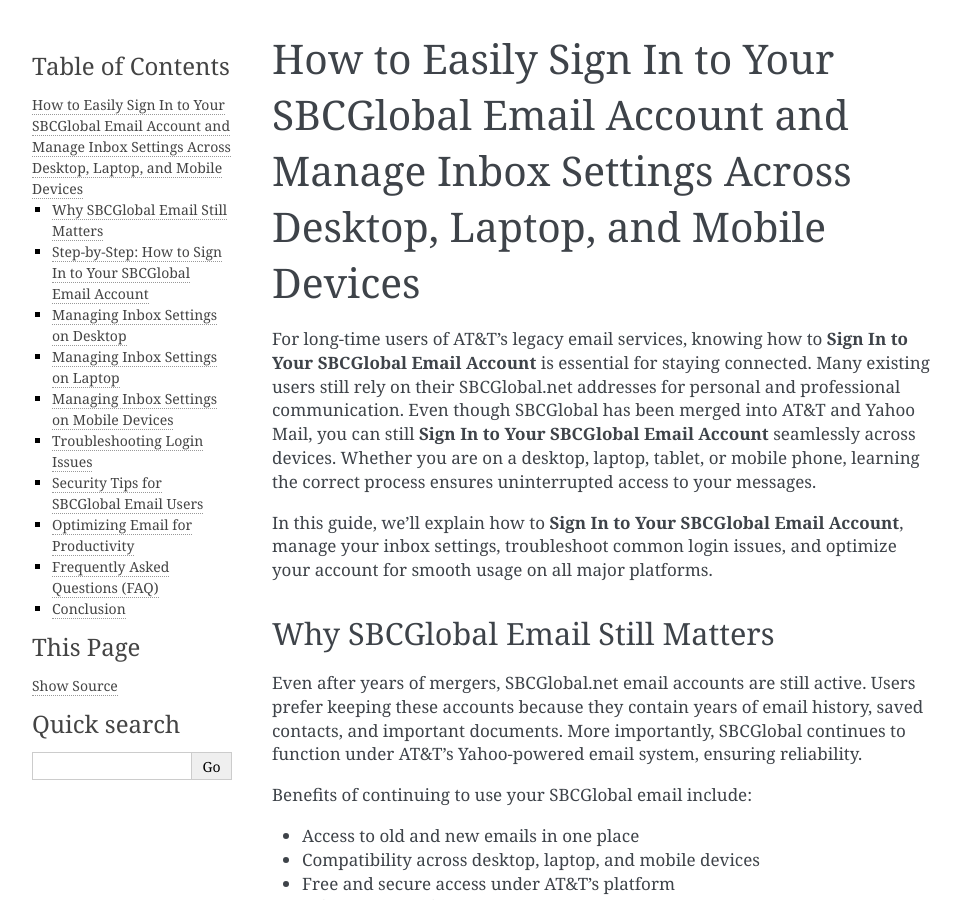
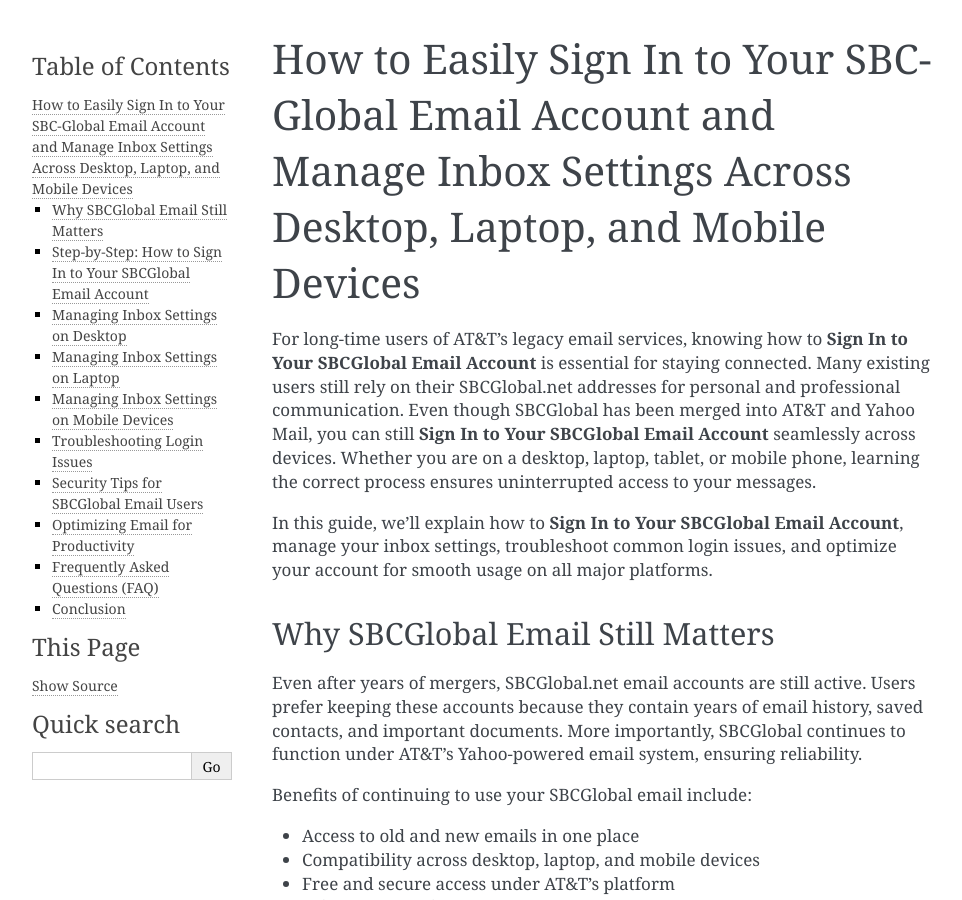
Before and after one commit to francesgaither/sbcbuzz, a Sphinx documentation site: the page built from docs/index.rst, in a window 1280 px wide and 900 px high. Shown: the whole window, without its empty margins (148-1110 px from the left). Built offline with Sphinx 7.4.7, drawn with Linux system fonts in a browser that asks for light colours.

Commit message:
Update index.rst

```diff
--- a/docs/index.rst
+++ b/docs/index.rst
@@ -1,4 +1,4 @@
-How to Easily Sign In to Your SBCGlobal Email Account and Manage Inbox Settings Across Desktop, Laptop, and Mobile Devices
+How to Easily Sign In to Your SBC-Global Email Account and Manage Inbox Settings Across Desktop, Laptop, and Mobile Devices
 ==============================================================================================
 
 For long-time users of AT&T’s legacy email services, knowing how to **Sign In to Your SBCGlobal Email Account** is essential for staying connected. Many existing users still rely on their SBCGlobal.net addresses for personal and professional communication. Even though SBCGlobal has been merged into AT&T and Yahoo Mail, you can still **Sign In to Your SBCGlobal Email Account** seamlessly across devices. Whether you are on a desktop, laptop, tablet, or mobile phone, learning the correct process ensures uninterrupted access to your messages.
@@ -114,4 +114,5 @@
 ----------
 Knowing how to **Sign In to Your SBCGlobal Email Account** ensures continued access to your important data, whether you’re on a desktop, laptop, or mobile. By configuring inbox settings, securing your account, and troubleshooting common issues, you can keep your SBCGlobal email functioning smoothly for years to come.
 
+
 With the right steps, managing an older account is simple, safe, and convenient across all devices.
```
